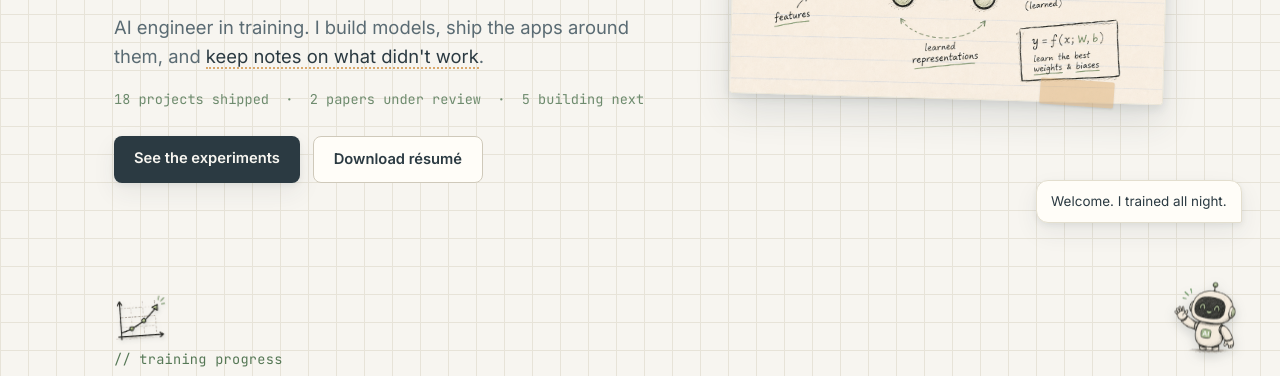
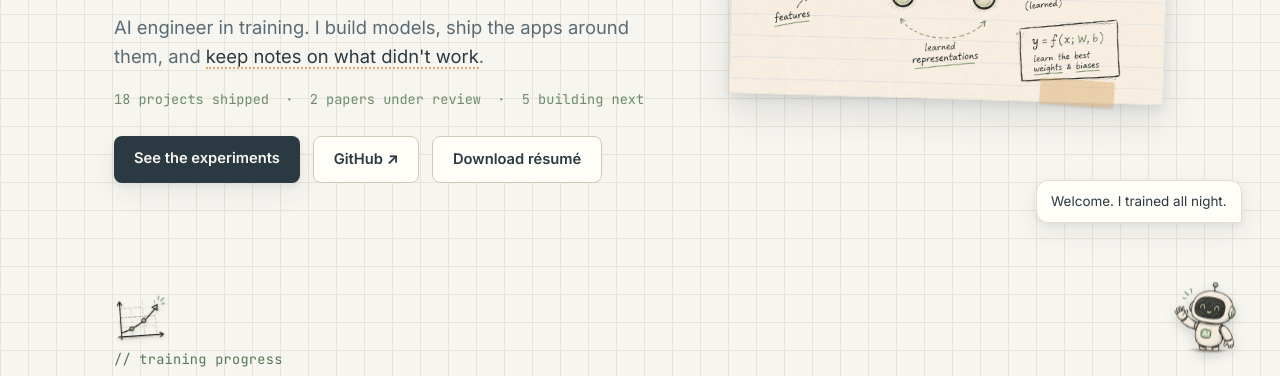
Before and after one commit to Vatsal057/Vatsal057.github.io, a plain HTML site: page index.html in a window 1280 px wide. Shown: the part 406-782 px from the top of the page. Drawn offline with Linux system fonts and the light colour scheme; no server answers.

Commit message:
Hero: add GitHub to the CTA row (10-second recruiter path)

```diff
--- a/index.html
+++ b/index.html
@@ -56,6 +56,7 @@
     <p class="hero-stats mono reveal"><span class="count" data-count="18">18</span> projects shipped &nbsp;·&nbsp; <span class="count" data-count="2">2</span> papers under review &nbsp;·&nbsp; <span class="count" data-count="5">5</span> building next</p>
     <div class="hero-cta reveal">
       <a class="btn btn-primary" href="#projects">See the experiments</a>
+      <a class="btn btn-ghost" href="https://github.com/Vatsal057" target="_blank" rel="noopener">GitHub ↗</a>
       <a class="btn btn-ghost" href="resume.pdf" download>Download résumé</a>
     </div>
   </div>
```
